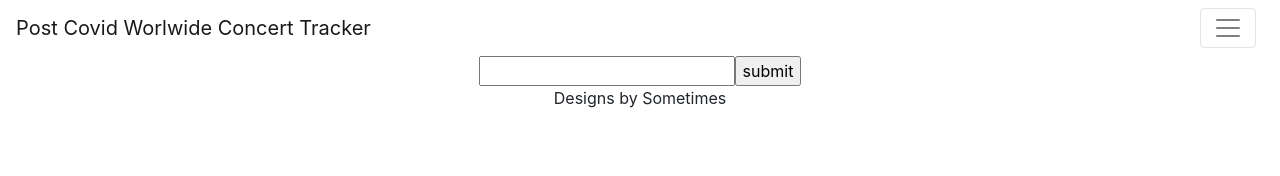
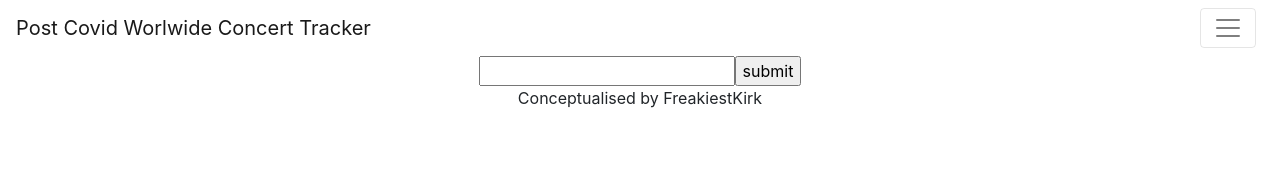
Before and after one commit to KirkBetzina/react-project-2, a React (Create React App) app: page /Main in a window 1280 px wide. Shown: the top 176 px of the page. Built offline with nearby package versions, Linux system fonts and the light colour scheme.

Commit message:
changed the footer note

```diff
--- a/src/components/Footer.jsx
+++ b/src/components/Footer.jsx
@@ -6,7 +6,7 @@ const Footer = (props) => {
         <div className = 'mobile'>
             <Navs />
         </div>
-        <div className="footer">Designs by Sometimes</div>
+        <div className="footer">Conceptualised by FreakiestKirk </div>
     </div>
 }
 export default Footer
```
